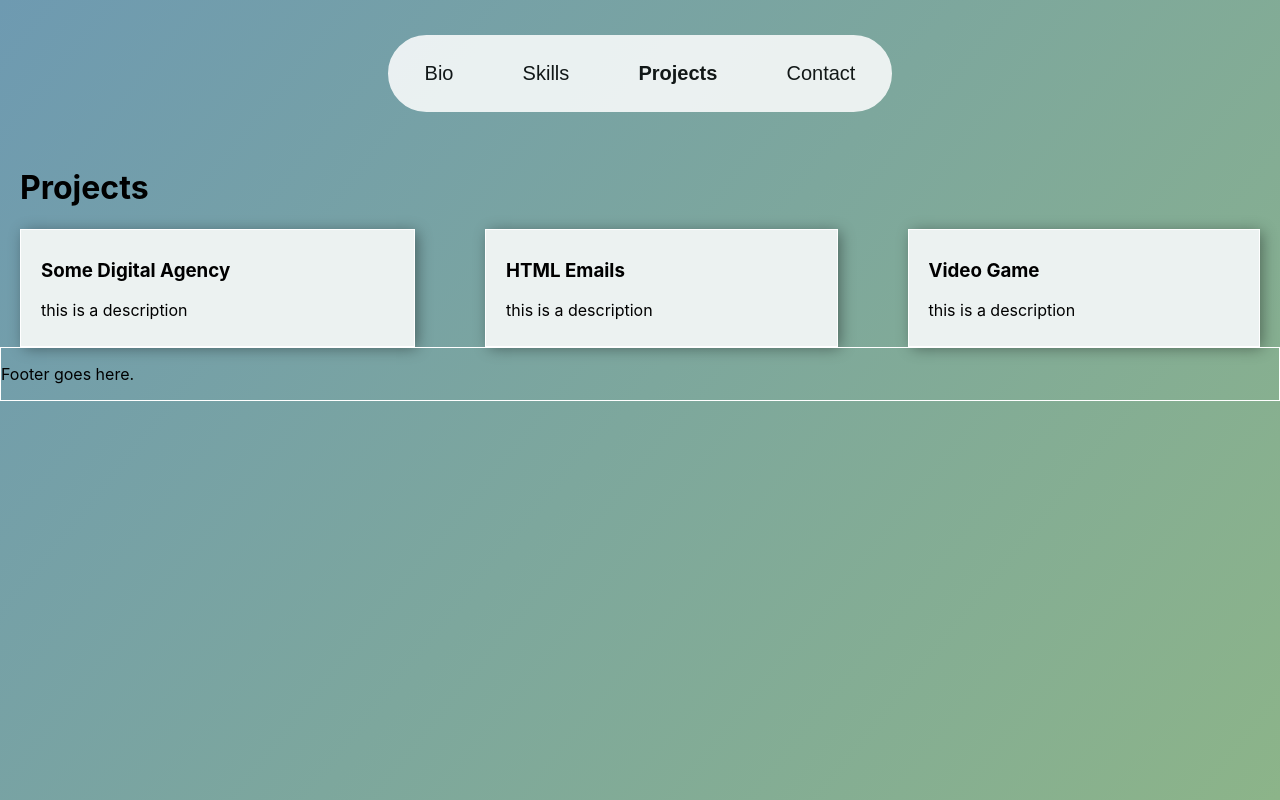
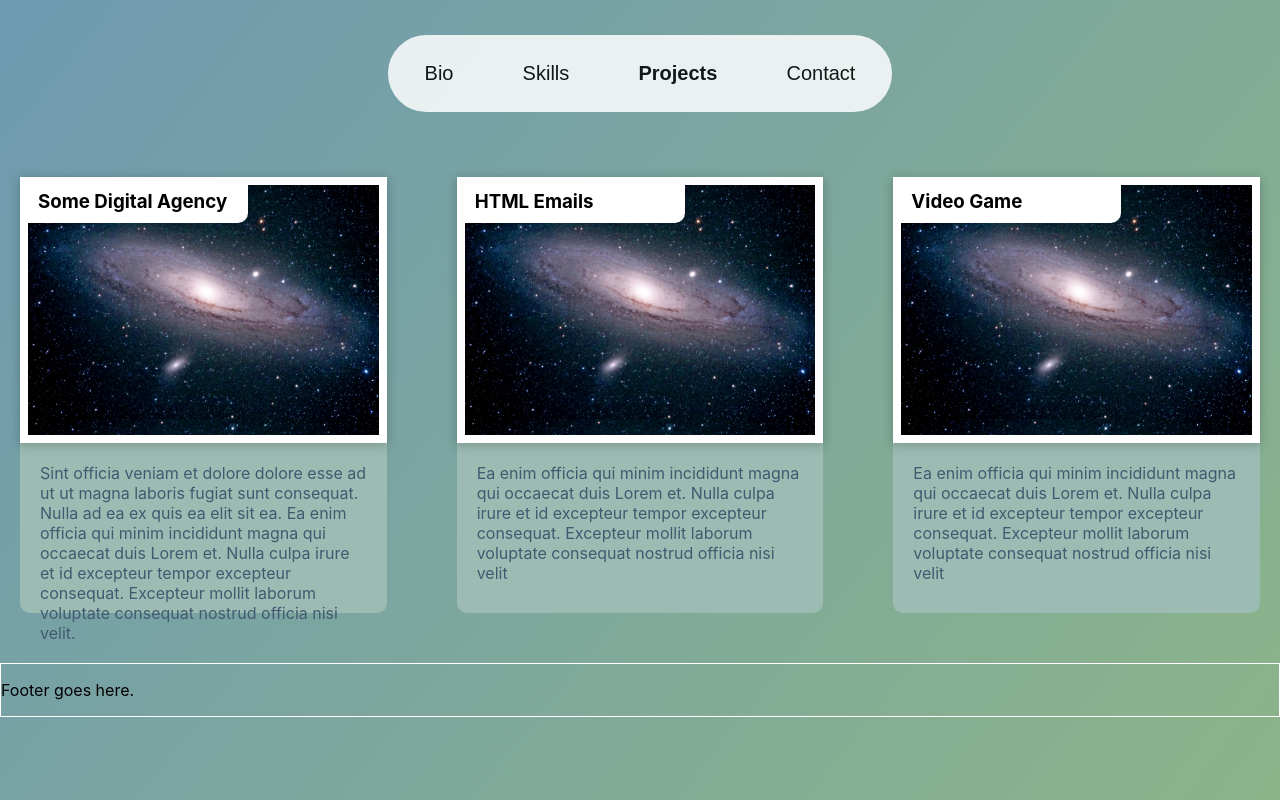
Before and after one commit to sok213/new-portolfio, a React (Create React App) app: page / in a window 1280 px wide. Both pictures are taken after a click on the button "Projects". Built offline with nearby package versions, Linux system fonts and the light colour scheme.

Commit message:
update projects page

```diff
--- a/src/Comps/Projects/Projects.js
+++ b/src/Comps/Projects/Projects.js
@@ -6,20 +6,23 @@ export default function Projects() {
   const projects = [
     {
       title: 'Some Digital Agency',
-      desc: 'this is a description',
+      desc: 'Sint officia veniam et dolore dolore esse ad ut ut magna laboris fugiat sunt consequat. Nulla ad ea ex quis ea elit sit ea. Ea enim officia qui minim incididunt magna qui occaecat duis Lorem et. Nulla culpa irure et id excepteur tempor excepteur consequat. Excepteur mollit laborum voluptate consequat nostrud officia nisi velit.',
       link: '#',
+      thumbnail: '../Assets/test.jpg',
       source_code: '#'
     },
     {
       title: 'HTML Emails',
-      desc: 'this is a description',
+      desc: 'Ea enim officia qui minim incididunt magna qui occaecat duis Lorem et. Nulla culpa irure et id excepteur tempor excepteur consequat. Excepteur mollit laborum voluptate consequat nostrud officia nisi velit',
       link: '#',
+      thumbnail: '',
       source_code: '#'
     },
     {
       title: 'Video Game',
-      desc: 'this is a description',
+      desc: 'Ea enim officia qui minim incididunt magna qui occaecat duis Lorem et. Nulla culpa irure et id excepteur tempor excepteur consequat. Excepteur mollit laborum voluptate consequat nostrud officia nisi velit',
       link: '#',
+      thumbnail: '',
       source_code: '#'
     }
   ];
@@ -33,9 +36,15 @@ export default function Projects() {
       } = item;
 
       return (
-        <div className={s.projectCard}>
-          <h3>{title}</h3>
-          <p>{desc}</p>
+        <div className={s.projectCardContainer}>
+          <div className={s.card}>
+            <div className={s.header}>
+              <h3>{title}</h3>
+            </div>
+          </div>
+          <div className={s.desc}>
+            <p>{desc}</p>
+          </div>
         </div>
       );
     });
@@ -43,8 +52,6 @@ export default function Projects() {
 
   return (
     <div className={s.container}>
-      <h1>Projects</h1>
-
       <div className={s.projectsContainer}>
         {renderProjects()}
       </div>
--- a/src/Comps/Projects/Projects.module.scss
+++ b/src/Comps/Projects/Projects.module.scss
@@ -2,7 +2,7 @@
   display: flex;
   align-content: center;
   flex-direction: column;
-  padding: 0px 20px;
+  padding: 30px 20px;
 }
 
 .projectsContainer {
@@ -17,19 +17,15 @@
   }
 }
 
-.projectCard {
-  padding: 10px 20px;
-  flex-grow: 1;
-  border: thin solid white;
-  background-color: #ECF2F1;
-  width: auto;
+.projectCardContainer {
+  padding: 0;
+  width: 100%;
   height: auto;
-
-  -webkit-box-shadow: 3px 2px 14px -1px rgba(0,0,0,0.41);
-  box-shadow: 3px 2px 14px -1px rgba(0,0,0,0.41);
+  margin-bottom: 20px;
+  border-radius: 0px 0px 10px 10px;
 }
 
-.projectCard:nth-child(2) {
+.projectCardContainer:nth-child(2) {
   margin-left: 70px;
   margin-right: 70px;
 
@@ -37,3 +33,43 @@
     margin: 30px 0px;
   }
 }
+
+.card {
+  background-color: red;
+  background-image: url('../../Assets/test.jpg');
+  border: 8px solid white;
+  box-shadow: 0px 2px 10px 1px rgba(0,0,0,0.20);
+  height: 250px;
+  background-size: 100%;
+
+  -webkit-box-shadow: 0px 2px 10px 1px rgba(0,0,0,0.20);
+  -moz-box-shadow: 0px 2px 10px 1px rgba(0,0,0,0.20);
+  z-index: 1;
+  position: relative;
+
+
+}
+
+.header {
+  background-color: white;
+  width: 220px;
+  border-radius: 0px 0px 10px 0px;
+
+  h3 {
+    margin: 0px;
+    padding: 5px 0px 10px 10px;
+  }
+}
+
+.desc {
+  border-radius: 0px 0px 10px 10px;
+  background-color: #9CBCB3;
+  padding: 20px;
+  height: 130px;
+  z-index: -1;
+
+  p {
+    color: #425970;
+    margin: 0;
+  }
+}
```
Also changed, not shown: src/Assets/test.jpg (added).
